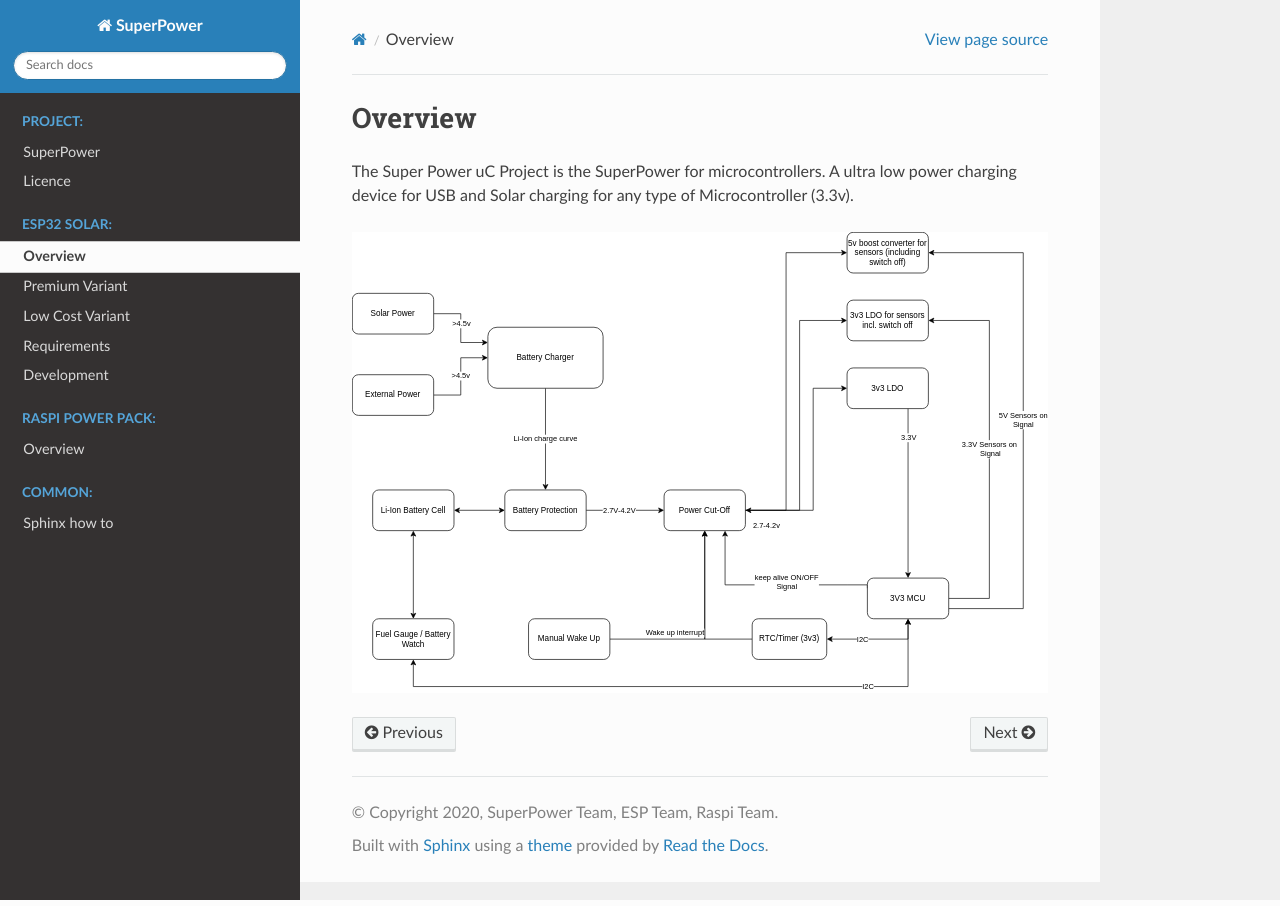
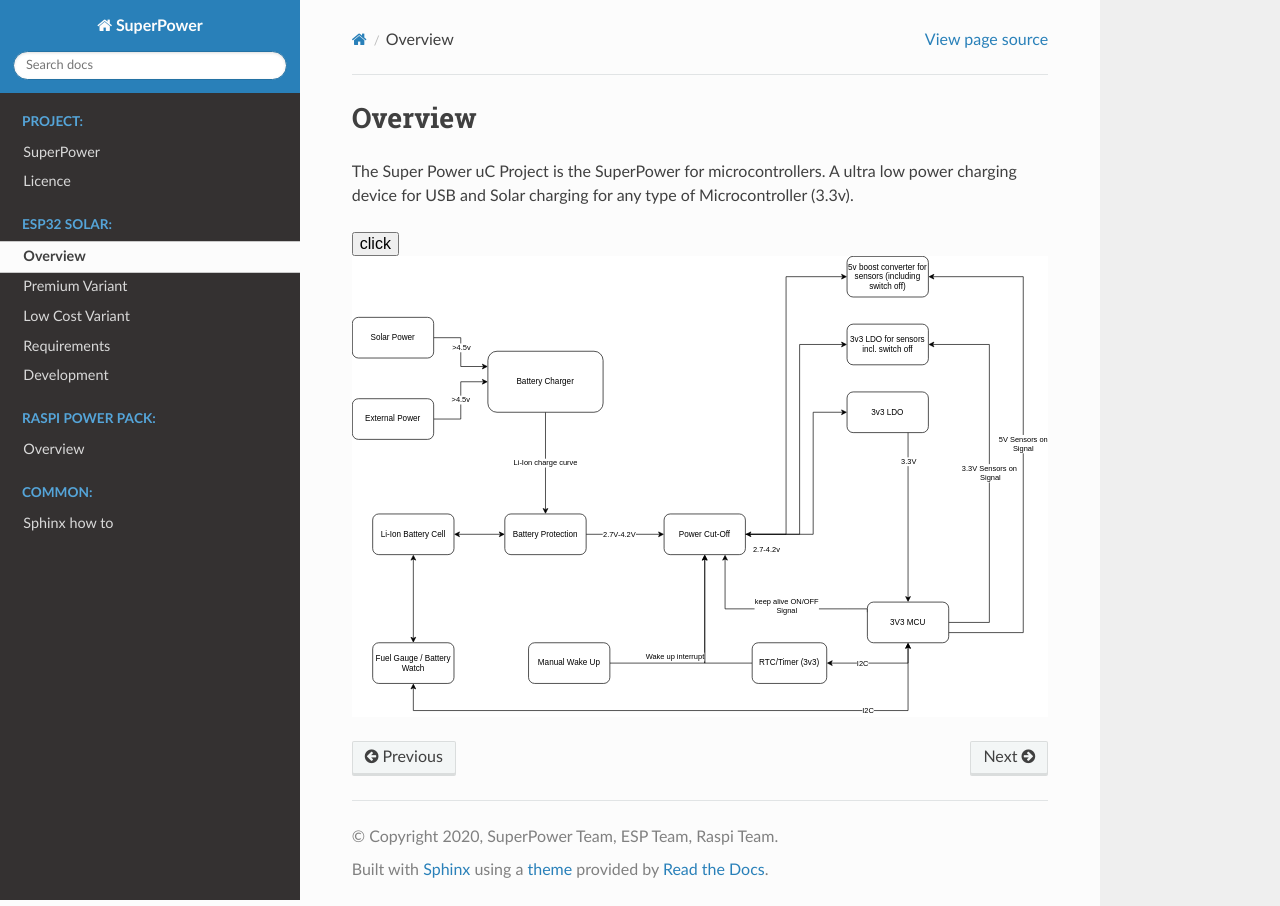
Before and after one commit to SensorsIot/SuperPower, a Sphinx documentation site: the page built from sphinx/uc/overview.rst, in a window 1280 px wide. Built offline with Sphinx 7.4.7 and the Read the Docs theme 2.0.0, drawn with Linux system fonts in a browser that asks for light colours.

Commit message:
test html integration in RTD

```diff
--- a/sphinx/uc/overview.rst
+++ b/sphinx/uc/overview.rst
@@ -5,4 +5,7 @@
 The Super Power uC Project is the SuperPower for microcontrollers. A ultra low power charging device for
 USB and Solar charging for any type of Microcontroller (3.3v).
 
+.. raw:: html
+   :file: test.html
+
 .. image:: ../_static/ESP_boards_Architecture.svg
--- /dev/null
+++ b/sphinx/uc/test.html
@@ -0,0 +1 @@
+<button>click</button>
```
